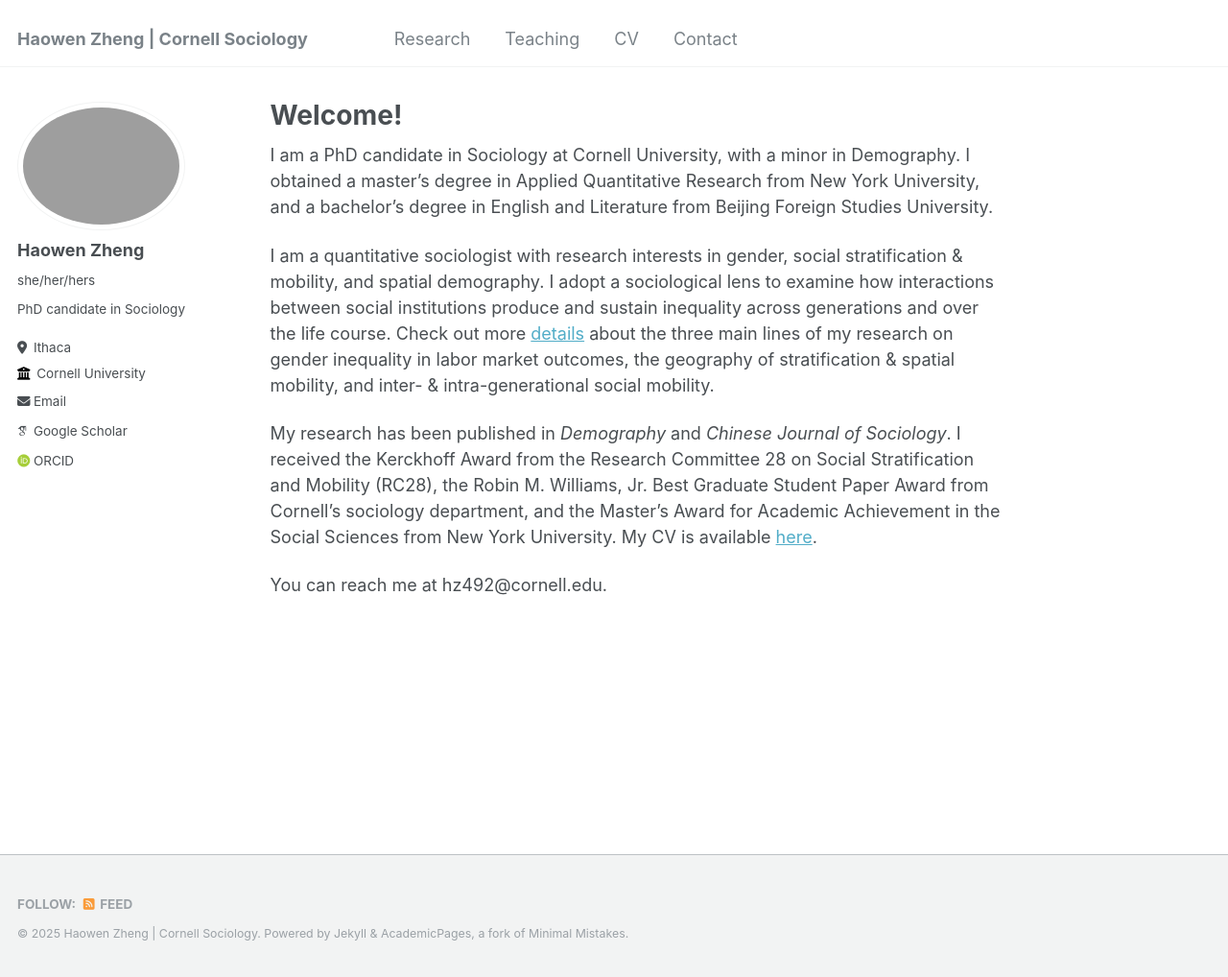
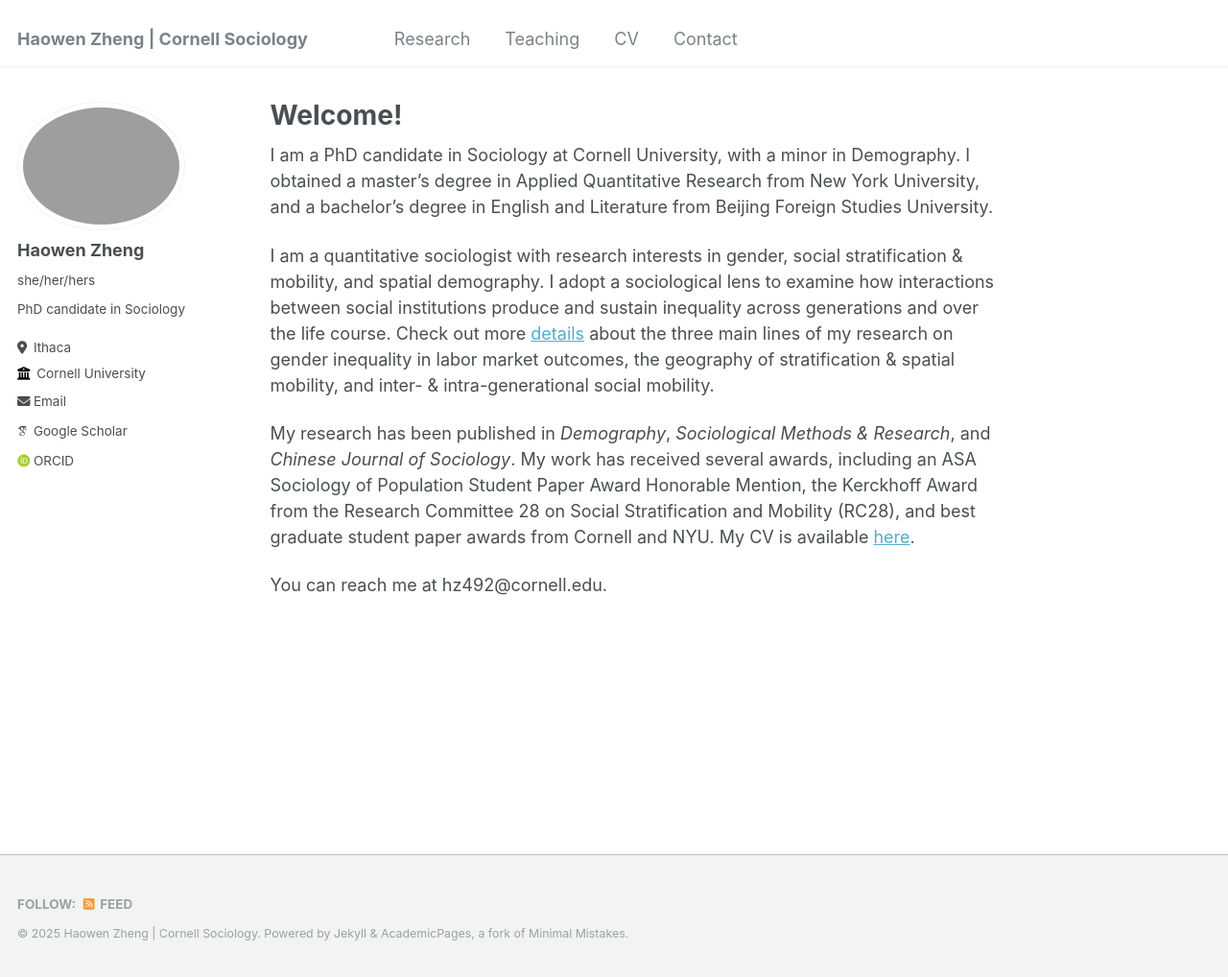
Before and after one commit to haowenzhg/haowenzhg.github.io, a Jekyll site: the page built from _pages/about.md, in a window 1280 px wide and 1018 px high. Shown: the whole window at 96% size. Built offline with Jekyll 4.4.1, drawn with Linux system fonts in a browser that asks for light colours; some web fonts are replaced.

Commit message:
Update about.md

```diff
--- a/_pages/about.md
+++ b/_pages/about.md
@@ -11,6 +11,6 @@ I am a PhD candidate in Sociology at Cornell University, with a minor in Demogra
 
 I am a quantitative sociologist with research interests in gender, social stratification & mobility, and spatial demography. I adopt a sociological lens to examine how interactions between social institutions produce and sustain inequality across generations and over the life course. Check out more [details](/research) about the three main lines of my research on gender inequality in labor market outcomes, the geography of stratification & spatial mobility, and inter- & intra-generational social mobility.
 
-My research has been published in _Demography_ and _Chinese Journal of Sociology_. I received the Kerckhoff Award from the Research Committee 28 on Social Stratification and Mobility (RC28), the Robin M. Williams, Jr. Best Graduate Student Paper Award from Cornell's sociology department, and the Master's Award for Academic Achievement in the Social Sciences from New York University. My CV is available [here](https://drive.google.com/file/d/1Rv7umhBmyE53UeooNyPrEHq6db7ZJMGW/view?usp=sharing).
+My research has been published in _Demography_, _Sociological Methods & Research_, and _Chinese Journal of Sociology_. My work has received several awards, including an ASA Sociology of Population Student Paper Award Honorable Mention, the Kerckhoff Award from the Research Committee 28 on Social Stratification and Mobility (RC28), and best graduate student paper awards from Cornell and NYU. My CV is available [here](https://drive.google.com/file/d/1Rv7umhBmyE53UeooNyPrEHq6db7ZJMGW/view?usp=sharing).
 
 You can reach me at hz492@cornell.edu.
```
